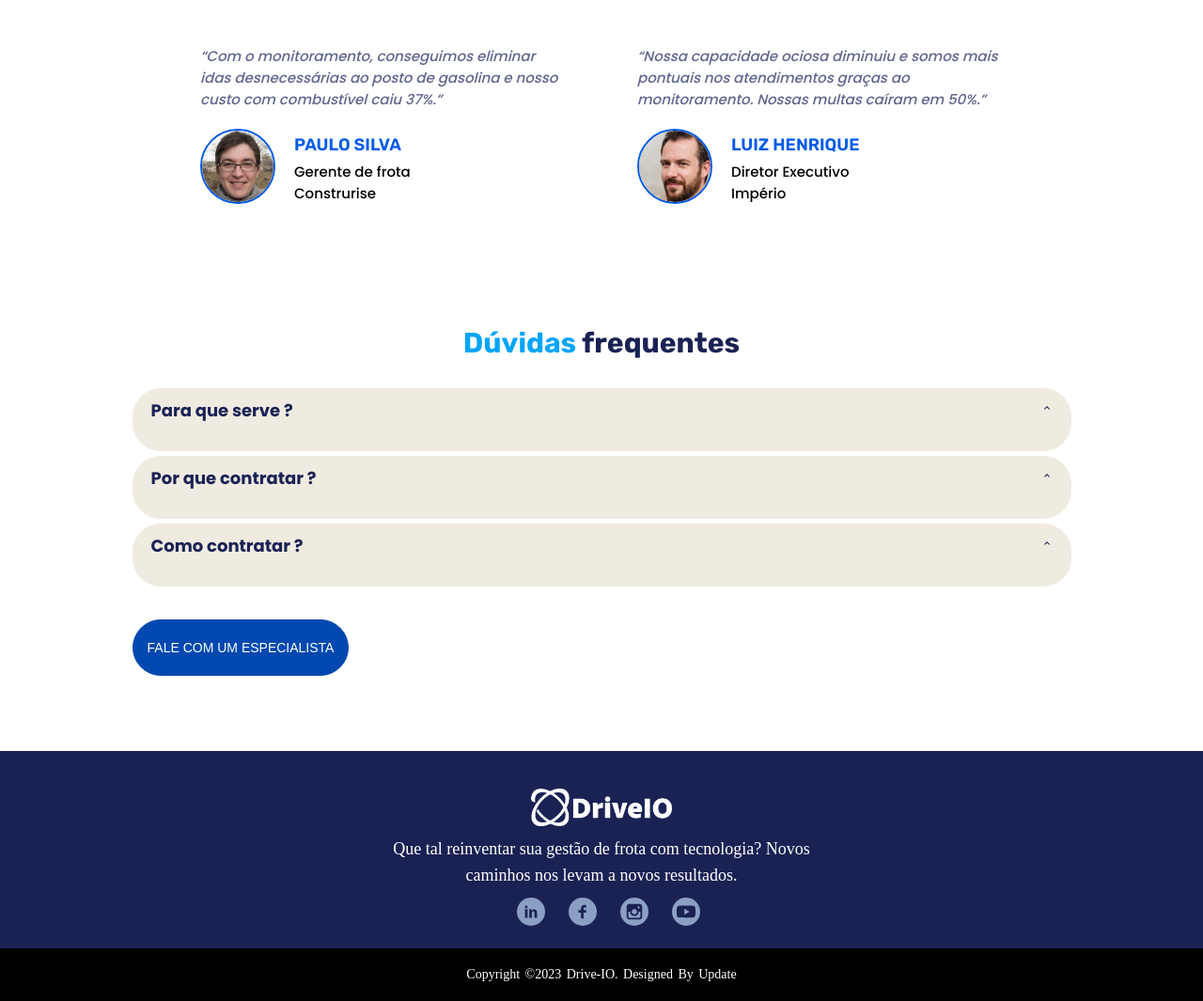
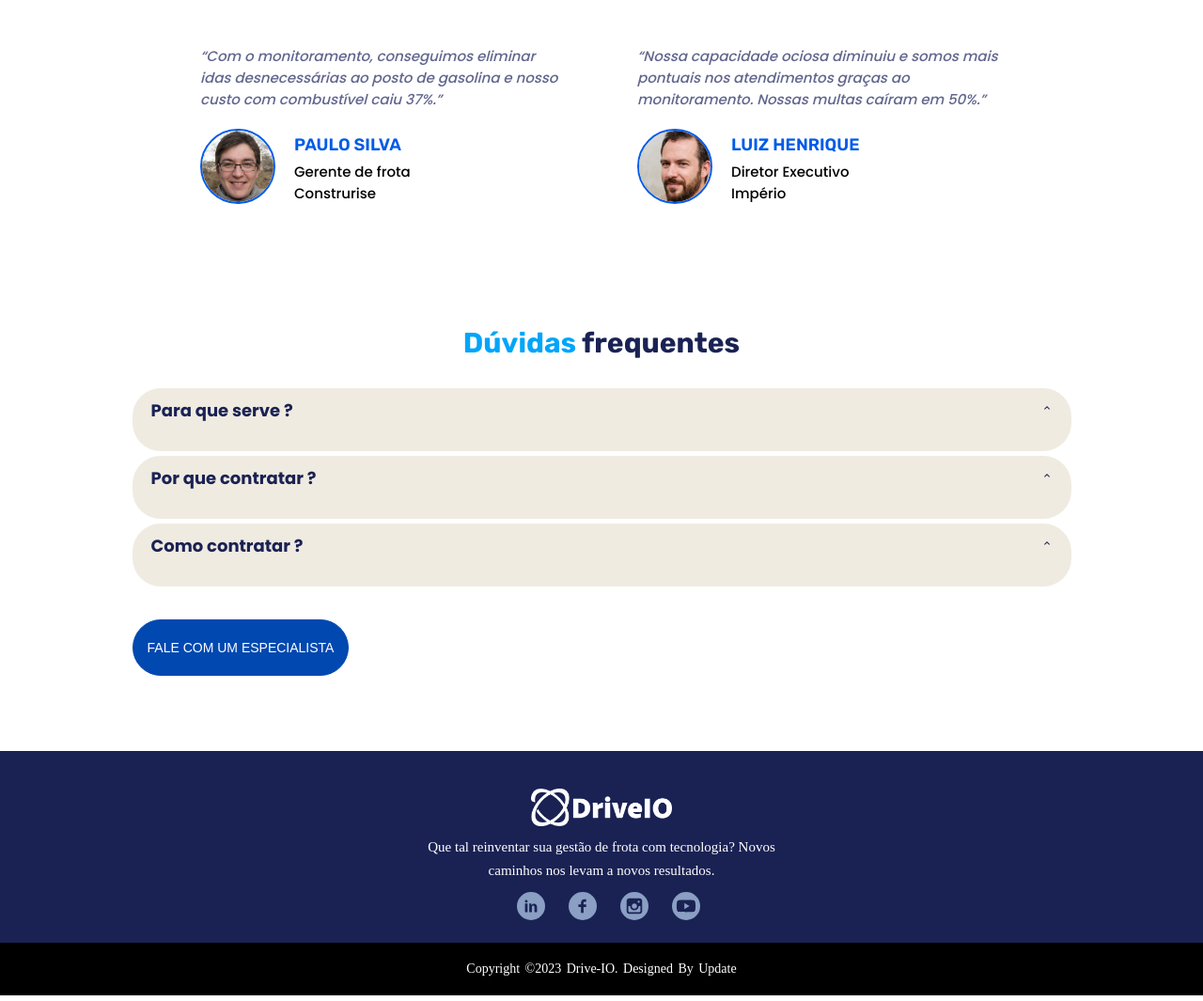
Before and after one commit to Gui027/drive-io, a React (Vite) app: page / in a window 1280 px wide. Shown: the part 3295-4360 px from the top of the page at 94% size. Built offline with nearby package versions, Linux system fonts and the light colour scheme; a web font is replaced by a local one.

Commit message:
fonte footer

```diff
--- a/src/components/Footer/styles.ts
+++ b/src/components/Footer/styles.ts
@@ -48,8 +48,9 @@ export const Container = styled.div`
   .footer-content p{
     max-width: 500px;
     margin: 10px auto;
-    line-height: 28px;
-    font-size: 18px;
+    line-height: 25px;
+    font-size: 15px;
+    width: 400px;
 
     @media (max-width: 600px) {
       font-size: 15px;
```
